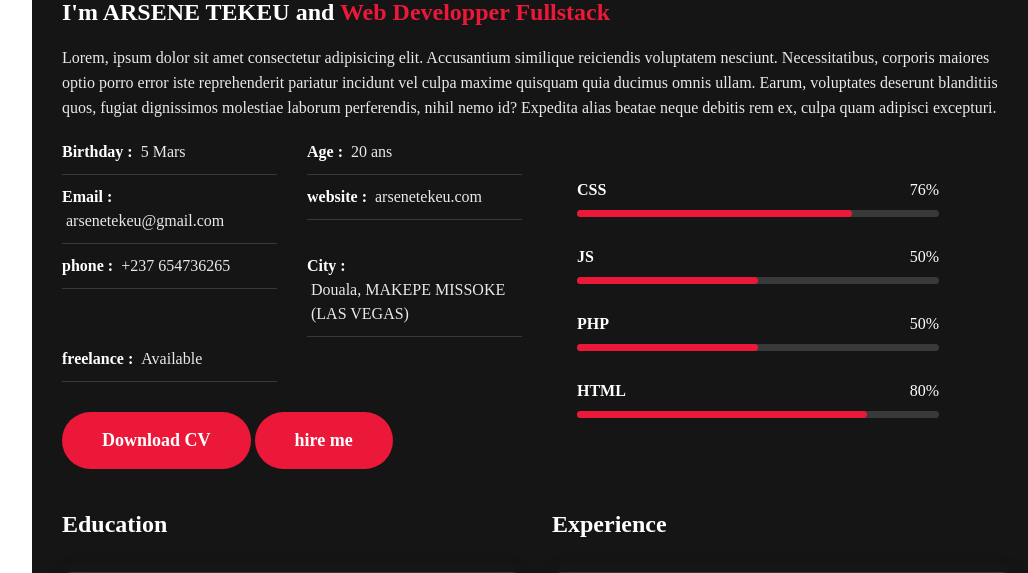
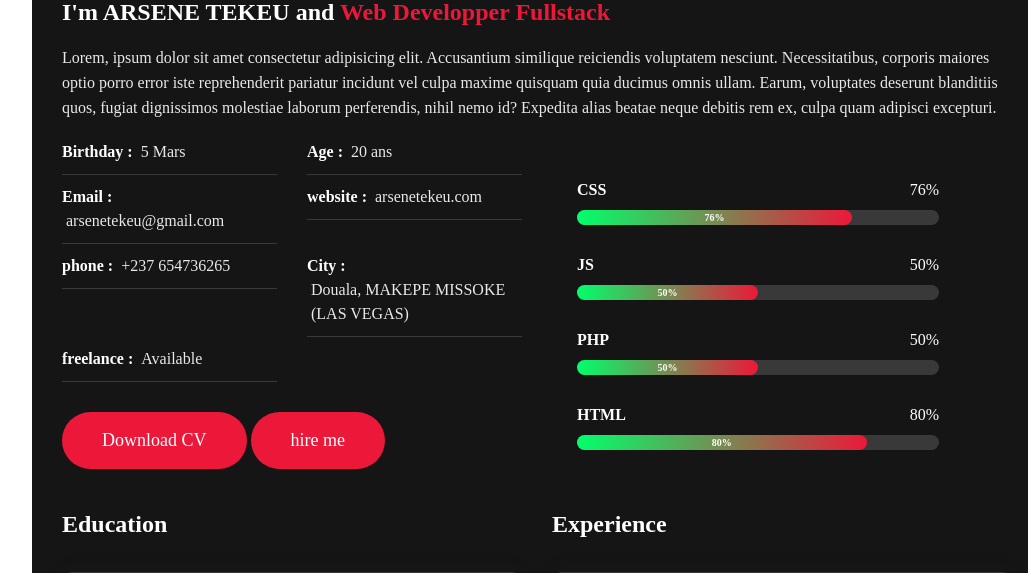
Before and after one commit to Tekeu583/portfolio, a PHP site: page / in a window 1280 px wide. Shown: the part 1143-1716 px from the top of the page, without its empty margins (238-1266 px from the left). Run offline with PHP 8.4, Linux system fonts and the light colour scheme; some libraries are stand-ins or nearby versions; some web fonts are replaced.

Commit message:
ajout de l'animation sur le progresse bar

```diff
--- a/css/styles.css
+++ b/css/styles.css
@@ -103,7 +103,7 @@ ul{
     position: relative;
 }
 .btn{
-    font-size: 16px;
+    font-size: 18px;
     /* font-weight: 500; */
     padding: 12px 35px;
     color: white;
@@ -119,6 +119,39 @@ ul{
 }
 .shadow-dark{
     box-shadow: 0 0 20px rgba(48, 46, 77, 0.15)
+}
+/* animation bouton */
+.charger {
+    position: relative;
+    padding: 15px 40px;
+    border-radius: 40px;
+    background: var(--skin-color);
+    color: white;
+    cursor: pointer;
+    overflow: hidden;
+}
+/* Barre de chargement animée */
+.charger::before {
+    content: "";
+    position: absolute;
+    left: 0;
+    bottom: 0;
+    width: 0%;
+    height: 100%;
+    /* background-color: #2ecc71; */
+    background: linear-gradient(90deg, var(--skin-color), #01ff6b);
+    transition: width 1.5s ease-in-out;
+}
+
+/* Effet de remplissage progressif au survol */
+.charger:hover::before {
+    width: 100%;
+}
+
+/* Texte au-dessus pour être lisible */
+.charger span {
+    position: relative;
+    z-index: 1;
 }
 /* aside */
 .aside{
@@ -437,8 +470,8 @@ h3.my-profesion{
 }
 .about .about-content .skills .skill-item .progress{
     background-color: var(--bg-black-50);
-    height: 7px;
-    border-radius: 4px;
+    height: 15px;
+    border-radius: 10px;
     width: 100%;
     position: relative;
 }
@@ -448,8 +481,15 @@ h3.my-profesion{
     left: 0;
     top: 0;
     height: 100%;
-    border-radius: 4px;
-    background-color: var(--skin-color);
+    width: 0%;
+    text-align: center;
+    font-size: 10px;
+    color: var(--text-black-900);
+    font-weight: bold;
+    border-radius: 10px;
+    /* background-color: var(--skin-color); */
+    background: linear-gradient(90deg, #01ff6b, var(--skin-color));
+    transition: width 1.5s ease-in-out;
 }
 .about .about-content .skills .skill-item .skill-percent{
     position: absolute;
@@ -688,42 +728,6 @@ h3.my-profesion{
     padding: 0 50px;
     cursor: pointer;
 }
-/* animation bouton */
-.charger {
-    position: relative;
-    padding: 15px 40px;
-    font-size: 18px;
-    font-weight: bold;
-    border: none;
-    border-radius: 40px;
-    background: var(--skin-color);
-    color: white;
-    cursor: pointer;
-    overflow: hidden;
-}
-/* Barre de chargement animée */
-.charger::before {
-    content: "";
-    position: absolute;
-    left: 0;
-    bottom: 0;
-    width: 0%;
-    height: 100%;
-    /* background-color: #2ecc71; */
-    background: linear-gradient(90deg, var(--skin-color), #01ff6b);
-    transition: width 1.5s ease-in-out;
-}
-
-/* Effet de remplissage progressif au survol */
-.charger:hover::before {
-    width: 100%;
-}
-
-/* Texte au-dessus pour être lisible */
-.charger span {
-    position: relative;
-    z-index: 1;
-}
 @media (max-width:1199px){
     .aside{
         left: -270px;
--- a/index.php
+++ b/index.php
@@ -32,11 +32,11 @@
                 <span></span>
             </div>
             <ul class="nav">
-                <li><a href="#home" class="active"><i class="fa fa-home">Home</i></a></li>
-                <li><a href="#about"><i class="fa fa-user">About</i></a></li>
-                <li><a href="#service"><i class="fa fa-list">Services</i></a></li>
-                <li><a href="#portfolio"><i class="fa fa-briefcase">Portfolio</i></a></li>
-                <li><a href="#contact"><i class="fa fa-comments">Contacts</i></a></li>
+                <li><a href="#home" class="active"><i class="fa fa-home">  Home</i></a></li>
+                <li><a href="#about"><i class="fa fa-user">  About</i></a></li>
+                <li><a href="#service"><i class="fa fa-list">  Services</i></a></li>
+                <li><a href="#portfolio"><i class="fa fa-briefcase">  Portfolio</i></a></li>
+                <li><a href="#contact"><i class="fa fa-comments">  Contacts</i></a></li>
             </ul>
         </div>
         <!--====aside End===-->
@@ -118,28 +118,28 @@
                                         <div class="skill-item padd-15">
                                             <h5>CSS</h5>
                                             <div class="progress">
-                                                <div class="progress-in" style="width: 76%;"></div>
+                                                <div class="progress-in" data-target="76"></div>
                                                 <div class="skill-percent">76%</div>
                                             </div>
                                         </div>
                                         <div class="skill-item padd-15">
                                             <h5>JS</h5>
                                             <div class="progress">
-                                                <div class="progress-in" style="width: 50%;"></div>
+                                                <div class="progress-in" data-target="50"></div>
                                                 <div class="skill-percent">50%</div>
                                             </div>
                                         </div>
                                         <div class="skill-item padd-15">
                                             <h5>PHP</h5>
                                             <div class="progress">
-                                                <div class="progress-in" style="width: 50%;"></div>
+                                                <div class="progress-in" data-target="50"></div>
                                                 <div class="skill-percent">50%</div>
                                             </div>
                                         </div>
                                         <div class="skill-item padd-15">
                                             <h5>HTML</h5>
                                             <div class="progress">
-                                                <div class="progress-in" style="width: 80%;"></div>
+                                                <div class="progress-in" data-target="80"></div>
                                                 <div class="skill-percent">80%</div>
                                             </div>
                                         </div>
@@ -510,6 +510,42 @@
     <script src="https://cdnjs.cloudflare.com/ajax/libs/typed.js/2.1.0/typed.umd.js" integrity="sha512-+2pW8xXU/rNr7VS+H62aqapfRpqFwnSQh9ap6THjsm41AxgA0MhFRtfrABS+Lx2KHJn82UOrnBKhjZOXpom2LQ==" crossorigin="anonymous" referrerpolicy="no-referrer"></script>
     <script src="js/script.js"></script>
     <script src="js/styles-switcher.js"></script>
+    <script>
+        function isInViewport(element) {
+            let rect = element.getBoundingClientRect();
+            return rect.top >= 0 && rect.bottom <= window.innerHeight;
+        }
+
+        function animateProgressBar(progressBar) {
+            let width = 0;
+            let targetWidth = parseInt(progressBar.getAttribute("data-target"));
+
+            let interval = setInterval(() => {
+                if (width >= targetWidth) {
+                    clearInterval(interval);
+                } else {
+                    width++;
+                    progressBar.style.width = width + "%";
+                    progressBar.textContent = width + "%";
+                }
+            }, 15);
+        }
+
+        function checkProgressBars() {
+            let progressBars = document.querySelectorAll(".progress-in");
+
+            progressBars.forEach(progressBar => {
+                if (isInViewport(progressBar) && progressBar.style.width === "0%") {
+                    animateProgressBar(progressBar);
+                } else if (!isInViewport(progressBar)) {
+                    progressBar.style.width = "0%"; // Réinitialise la barre pour rejouer l'animation
+                    progressBar.textContent = "0%";
+                }
+            });
+        }
+
+        window.addEventListener("scroll", checkProgressBars);
+    </script>
 </body>
 </html>
 <?php
--- a/js/script.js
+++ b/js/script.js
@@ -5,4 +5,4 @@ var typed = new Typed(".typing",{
     loop :true
 
 
-})
+});
```
